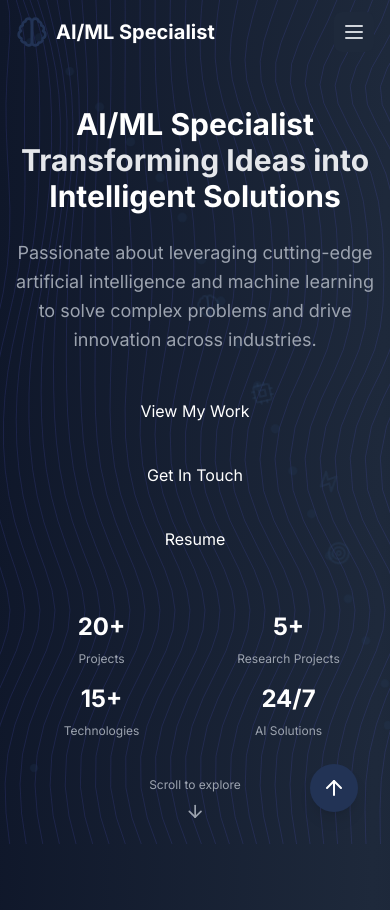
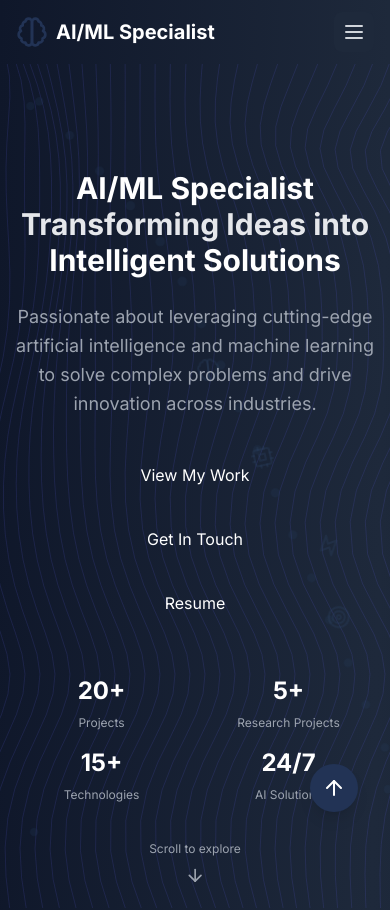
Before and after one commit to Dheerajvarma1/Portfolio, a Next.js app: page / in a window 390 px wide. Shown: the top 910 px of the page. Built offline with nearby package versions, Linux system fonts and the light colour scheme.

Commit message:
phonefix

```diff
--- a/app/page.tsx
+++ b/app/page.tsx
@@ -9,7 +9,7 @@ import { Footer } from '@/components/footer'
 
 export default function Home() {
   return (
-    <main className="min-h-screen bg-gradient-to-br from-white via-blue-50 to-indigo-100 dark:from-dark-900 dark:via-dark-800 dark:to-dark-900 overflow-x-hidden w-full">
+    <main className="min-h-screen bg-gradient-to-br from-white via-blue-50 to-indigo-100 dark:from-dark-900 dark:via-dark-800 dark:to-dark-900 overflow-x-hidden w-full pt-16 md:pt-0">
       <Navigation />
       <Hero />
       <About />
```
